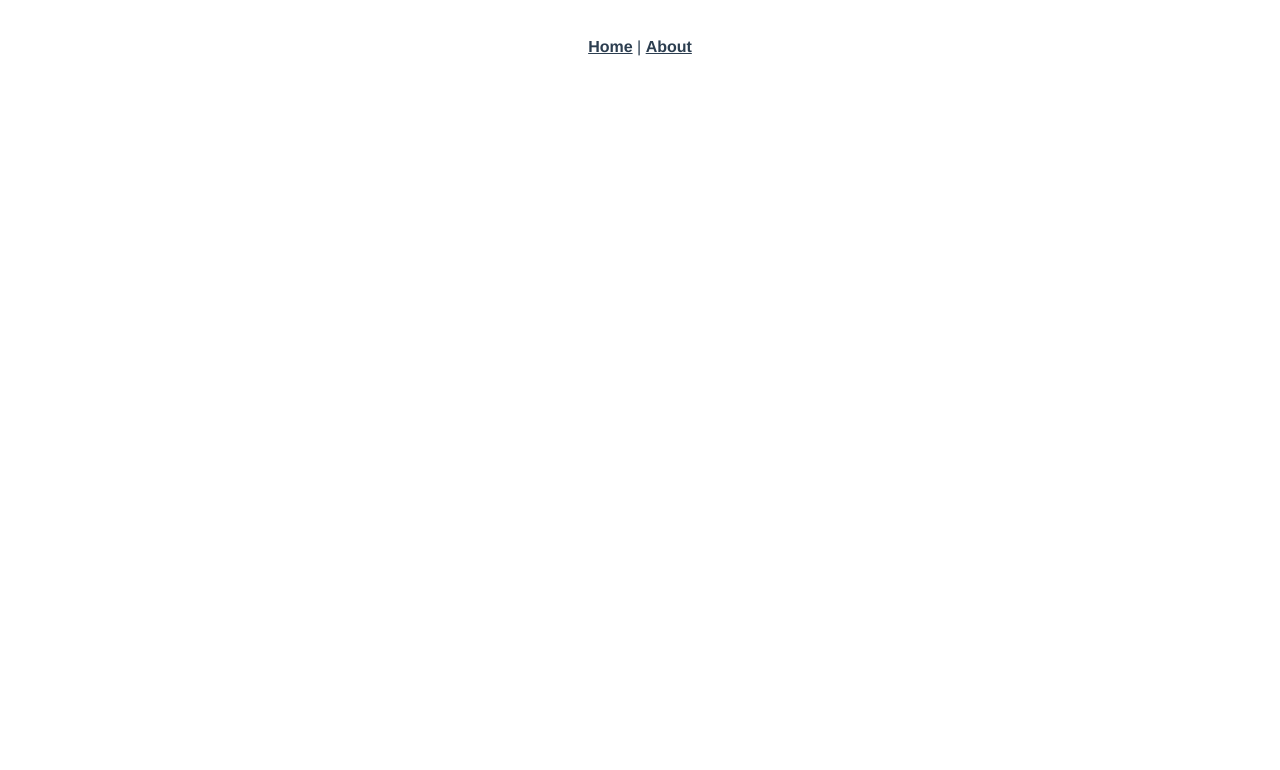
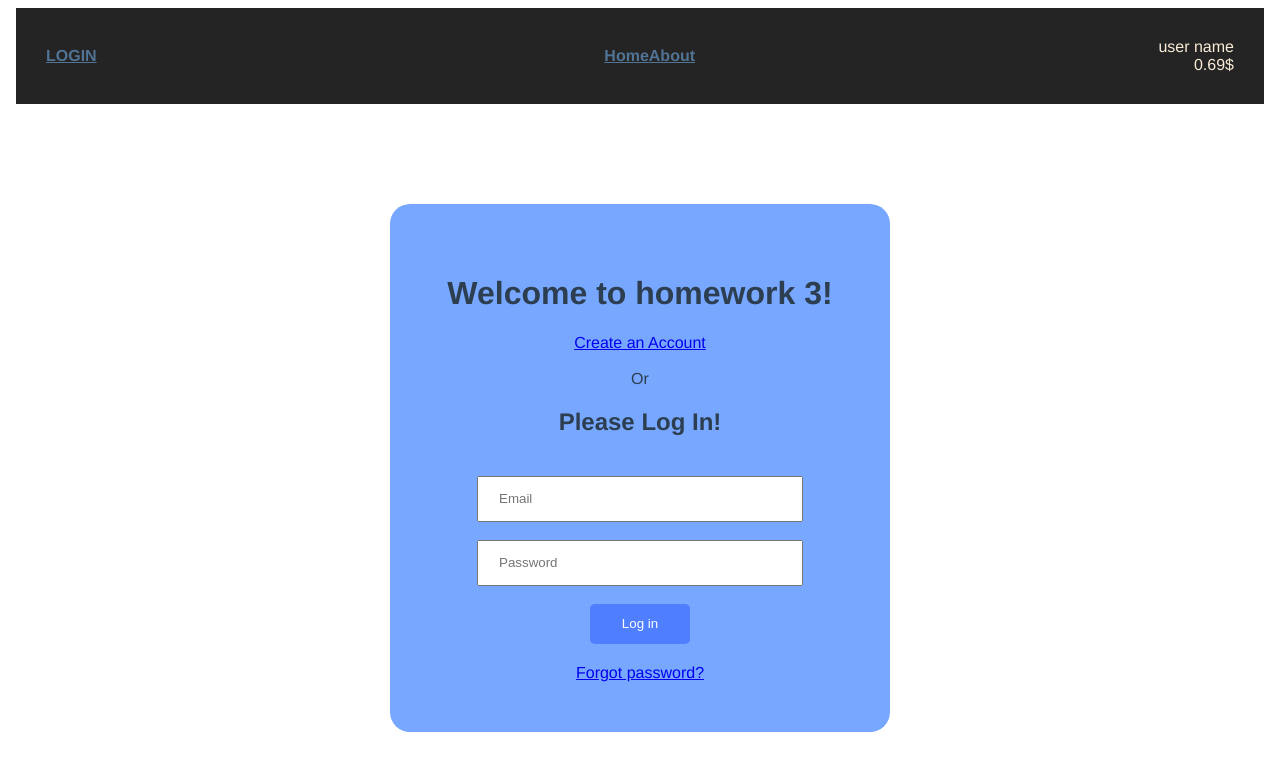
Before and after one commit to EharK/webdev_H3, a Vue app: page /Login in a window 1280 px wide. Shown: the top 770 px of the page. Built offline with nearby package versions, Linux system fonts and the light colour scheme.

Commit message:
navbar as partial

```diff
--- a/src/App.vue
+++ b/src/App.vue
@@ -1,14 +1,25 @@
 <template>
+<body>
   <div id="app">
-    <div id="nav">
-      <router-link to="/">Home</router-link> |
-      <router-link to="/about">About</router-link>
-    </div>
+    <navigationBar></navigationBar>
     <router-view />
   </div>
+</body>
 </template>
 
+<script>
+import navigationBar from './components/partials/navigationBar.vue'
+
+export default {
+  name: "app",
+  components: {
+    navigationBar,
+  },
+};
+</script>
+
 <style lang="scss">
+
 #app {
   font-family: Avenir, Helvetica, Arial, sans-serif;
   -webkit-font-smoothing: antialiased;
@@ -22,11 +33,12 @@
 
   a {
     font-weight: bold;
-    color: #2c3e50;
+    color: #517394;
 
     &.router-link-exact-active {
       color: #42b983;
     }
   }
+  background-color: #242424;
 }
 </style>
--- /dev/null
+++ b/src/components/partials/navigationBar.vue
@@ -0,0 +1,46 @@
+<template>
+    <div id="nav">
+      <span class="navbar-text">
+        <router-link to="/login">LOGIN</router-link>
+      </span>
+      <span class="nav-container">
+        <router-link to="/">Home</router-link>
+        <router-link to="/about">About</router-link>
+      </span>
+      <span class="navbar-text">
+        <p>user name</p>
+        <p>0.69$</p>
+      </span>
+    </div>
+</template>
+
+
+<style scoped>
+#nav {
+  display: flex;
+  flex-direction: row;
+  place-content: space-between;
+}
+
+.nav-container {
+  display: flex;
+  place-content: space-between;
+  align-items: center;
+  padding: 0;
+  width: 6%;
+}
+
+.navbar-text p {
+  margin: 0;
+  text-align: end;
+  color: antiquewhite;
+}
+
+.navbar-text {
+  display: flex;
+  flex-direction: column;
+  align-self: center;
+  text-align: start;
+  width: 10%;
+}
+</style>
--- a/src/router/index.js
+++ b/src/router/index.js
@@ -1,6 +1,7 @@
 import Vue from "vue";
 import VueRouter from "vue-router";
 import Home from "../views/Home.vue";
+import Login from "../views/Login.vue"
 
 Vue.use(VueRouter);
 
@@ -11,13 +12,15 @@ const routes = [
     component: Home,
   },
   {
+    path: "/Login",
+    name: "Login",
+    component: Login,
+  },
+  {
     path: "/about",
     name: "About",
-    // route level code-splitting
-    // this generates a separate chunk (about.[hash].js) for this route
-    // which is lazy-loaded when the route is visited.
     component: () =>
-      import(/* webpackChunkName: "about" */ "../views/About.vue"),
+      import("../views/About.vue"),
   },
 ];
 
--- a/src/views/Home.vue
+++ b/src/views/Home.vue
@@ -1,18 +1,13 @@
 <template>
   <div class="home">
     <img alt="Vue logo" src="../assets/logo.png" />
-    <HelloWorld msg="Welcome to Your Vue.js App" />
+    <h1>POSTS</h1>
   </div>
 </template>
 
 <script>
-// @ is an alias to /src
-import HelloWorld from "@/components/HelloWorld.vue";
 
 export default {
   name: "Home",
-  components: {
-    HelloWorld,
-  },
 };
 </script>
--- /dev/null
+++ b/src/views/Login.vue
@@ -0,0 +1,64 @@
+<template>
+  <div class="middle-container">
+    <h1>Welcome to homework 3!</h1>
+    <router-link to="/login">Create an Account</router-link><br />
+    <span>Or</span>
+    <h2>Please Log In!</h2>
+    <form action="index.html" class="login-form">
+      <input type="text" name="Email" placeholder="Email" /><br />
+      <input type="password" name="password" placeholder="Password" /><br />
+      <router-link to="/"
+        ><input id="login-button" type="submit" value="Log in"
+      /></router-link>
+    </form>
+    <router-link to="/login">Forgot password?</router-link>
+  </div>
+</template>
+
+<style scoped>
+.middle-container {
+  display: flex;
+  flex-direction: column;
+  align-items: center;
+  background-color: rgb(119, 167, 255);
+  padding: 50px;
+  margin-left: auto;
+  margin-right: auto;
+  margin-top: 100px;
+  width: 400px;
+  border-radius: 20px;
+  z-index: 50;
+}
+
+#background {
+  z-index: -50;
+}
+
+form input {
+  width: 300px;
+  height: 40px;
+}
+
+form > input {
+  padding-left: 20px;
+}
+
+#login-button {
+  width: 100px;
+  background-color: rgb(79, 126, 255);
+  color: white;
+  border-width: 0px;
+  border-radius: 5px;
+}
+
+#login-button:hover {
+  background-color: rgb(19, 82, 253);
+}
+
+.login-form {
+  display: flex;
+  flex-direction: column;
+  align-items: center;
+  padding: 20px;
+}
+</style>
```
Also changed, not shown: src/assets/Background.jpg (added).
